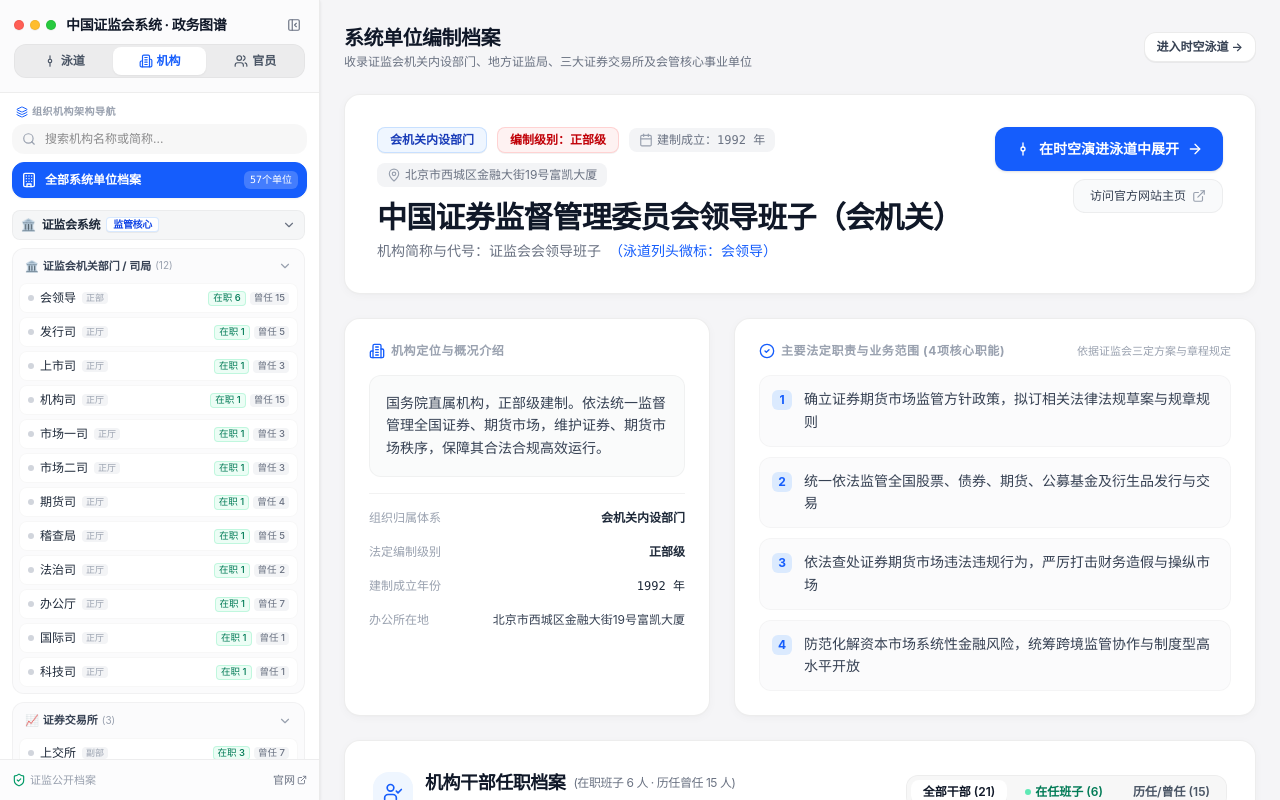
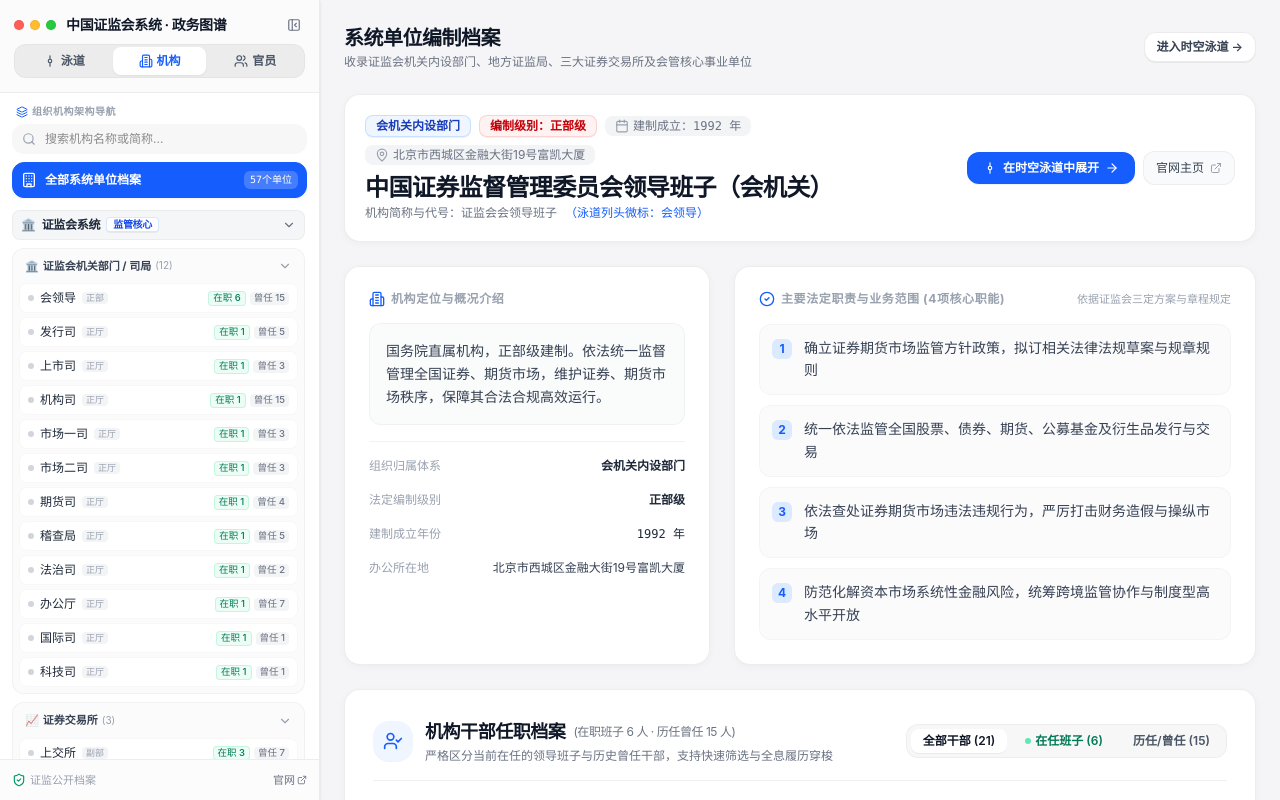
Before and after one commit to thewebberfan-boop/HXTGB, a Next.js app: page / in a window 1280 px wide. Built offline with nearby package versions, Linux system fonts and the light colour scheme.

Commit message:
feat: make unit top header card sticky so it stays visible while scrolling down

```diff
--- a/src/components/UnitsView.tsx
+++ b/src/components/UnitsView.tsx
@@ -496,28 +496,28 @@ export const UnitsView: React.FC<UnitsViewProps> = ({
       {/* 全屏宽幅全息单位档案看板 */}
       {activeUnit ? (
         <div className="space-y-6">
-          {/* 1. 单位概貌首长卡 (Hero Dossier Banner) */}
-          <div className="mac-card rounded-2xl p-6 sm:p-8 border border-black/[0.08] bg-white shadow-sm relative overflow-hidden">
-            <div className="flex flex-col lg:flex-row lg:items-start justify-between gap-6">
-              <div className="space-y-3 flex-1">
+          {/* 1. 单位概貌首长卡 (Hero Dossier Banner - 移动到顶端时吸顶保持显示) */}
+          <div className="sticky top-0 z-30 mac-card rounded-2xl p-4 sm:p-5 border border-black/[0.08] bg-white/95 backdrop-blur-md shadow-sm relative overflow-hidden transition-all">
+            <div className="flex flex-col lg:flex-row lg:items-center justify-between gap-4">
+              <div className="space-y-2 flex-1 min-w-0">
                 {/* 徽章行 */}
-                <div className="flex items-center gap-2.5 flex-wrap">
-                  <span className="text-xs font-semibold text-blue-800 bg-blue-50 border border-blue-200/80 px-3 py-1 rounded-lg shadow-2xs">
+                <div className="flex items-center gap-2 flex-wrap">
+                  <span className="text-xs font-semibold text-blue-800 bg-blue-50 border border-blue-200/80 px-2.5 py-0.5 rounded-lg shadow-2xs">
                     {activeUnit.category}
                   </span>
                   <span
-                    className={`text-xs font-semibold px-3 py-1 rounded-lg border shadow-2xs ${getLevelBadgeClass(
+                    className={`text-xs font-semibold px-2.5 py-0.5 rounded-lg border shadow-2xs ${getLevelBadgeClass(
                       activeUnit.level
                     )}`}
                   >
                     编制级别：{activeUnit.level}
                   </span>
-                  <span className="text-xs text-gray-500 bg-gray-100 px-2.5 py-1 rounded-lg flex items-center gap-1 font-mono">
+                  <span className="text-xs text-gray-500 bg-gray-100 px-2.5 py-0.5 rounded-lg flex items-center gap-1 font-mono">
                     <Calendar className="w-3.5 h-3.5 text-gray-400" />
                     建制成立：{activeUnit.establishedYear} 年
                   </span>
                   {activeUnit.address && (
-                    <span className="hidden sm:flex text-xs text-gray-500 bg-gray-100 px-2.5 py-1 rounded-lg items-center gap-1">
+                    <span className="hidden sm:flex text-xs text-gray-500 bg-gray-100 px-2.5 py-0.5 rounded-lg items-center gap-1">
                       <MapPin className="w-3.5 h-3.5 text-gray-400" />
                       {activeUnit.address}
                     </span>
@@ -526,10 +526,10 @@ export const UnitsView: React.FC<UnitsViewProps> = ({
 
                 {/* 单位正式名称 */}
                 <div>
-                  <h2 className="text-2xl sm:text-3xl font-extrabold text-gray-900 tracking-tight leading-tight">
+                  <h2 className="text-xl sm:text-2xl font-extrabold text-gray-900 tracking-tight leading-tight">
                     {activeUnit.name}
                   </h2>
-                  <p className="text-sm text-gray-500 font-mono mt-1 flex items-center gap-2">
+                  <p className="text-xs text-gray-500 font-mono mt-0.5 flex items-center gap-2">
                     <span>机构简称与代号：{activeUnit.shortName}</span>
                     {activeUnit.tinyName && (
                       <span className="text-blue-600 font-medium">
@@ -540,15 +540,17 @@ export const UnitsView: React.FC<UnitsViewProps> = ({
                 </div>
               </div>
 
-              {/* 右侧泳道快捷大按钮 */}
-              <div className="flex flex-col sm:flex-row lg:flex-col items-stretch sm:items-center lg:items-end gap-2 shrink-0">
+              {/* 右侧泳道快捷操作按钮 */}
+              <div className="flex items-center gap-2 shrink-0">
                 <button
+                  type="button"
                   onClick={() => onNavigateToSwimlane(activeUnit.id)}
-                  className="flex items-center justify-center gap-2 px-5 py-3 bg-blue-600 hover:bg-blue-700 text-white rounded-xl text-sm font-semibold shadow-sm transition-all hover:scale-[1.02] active:scale-95"
+                  className="flex items-center justify-center gap-1.5 px-4 py-2 bg-blue-600 hover:bg-blue-700 text-white rounded-xl text-xs font-semibold shadow-2xs transition-all hover:scale-[1.02] active:scale-95 cursor-pointer"
+                  title={`在时空演进泳道中展开「${activeUnit.name}」`}
                 >
-                  <GitCommitVertical className="w-4 h-4" />
-                  <span>在时空演进泳道中展开</span>
-                  <ArrowRight className="w-4 h-4" />
+                  <GitCommitVertical className="w-3.5 h-3.5" />
+                  <span>在时空泳道中展开</span>
+                  <ArrowRight className="w-3.5 h-3.5" />
                 </button>
 
                 {activeUnit.websiteUrl && (
@@ -556,10 +558,11 @@ export const UnitsView: React.FC<UnitsViewProps> = ({
                     href={activeUnit.websiteUrl}
                     target="_blank"
                     rel="noreferrer"
-                    className="flex items-center justify-center gap-1.5 px-4 py-2 bg-gray-50 hover:bg-gray-100 text-gray-700 hover:text-blue-600 text-xs font-medium rounded-xl border border-black/[0.05] transition-colors"
+                    className="flex items-center justify-center gap-1.5 px-3 py-2 bg-gray-50 hover:bg-gray-100 text-gray-700 hover:text-blue-600 text-xs font-medium rounded-xl border border-black/[0.05] transition-colors"
+                    title="访问官方网站主页 ↗"
                   >
-                    <span>访问官方网站主页</span>
-                    <ExternalLink className="w-3.5 h-3.5 text-gray-400" />
+                    <span>官网主页</span>
+                    <ExternalLink className="w-3 h-3 text-gray-400" />
                   </a>
                 )}
               </div>
```
